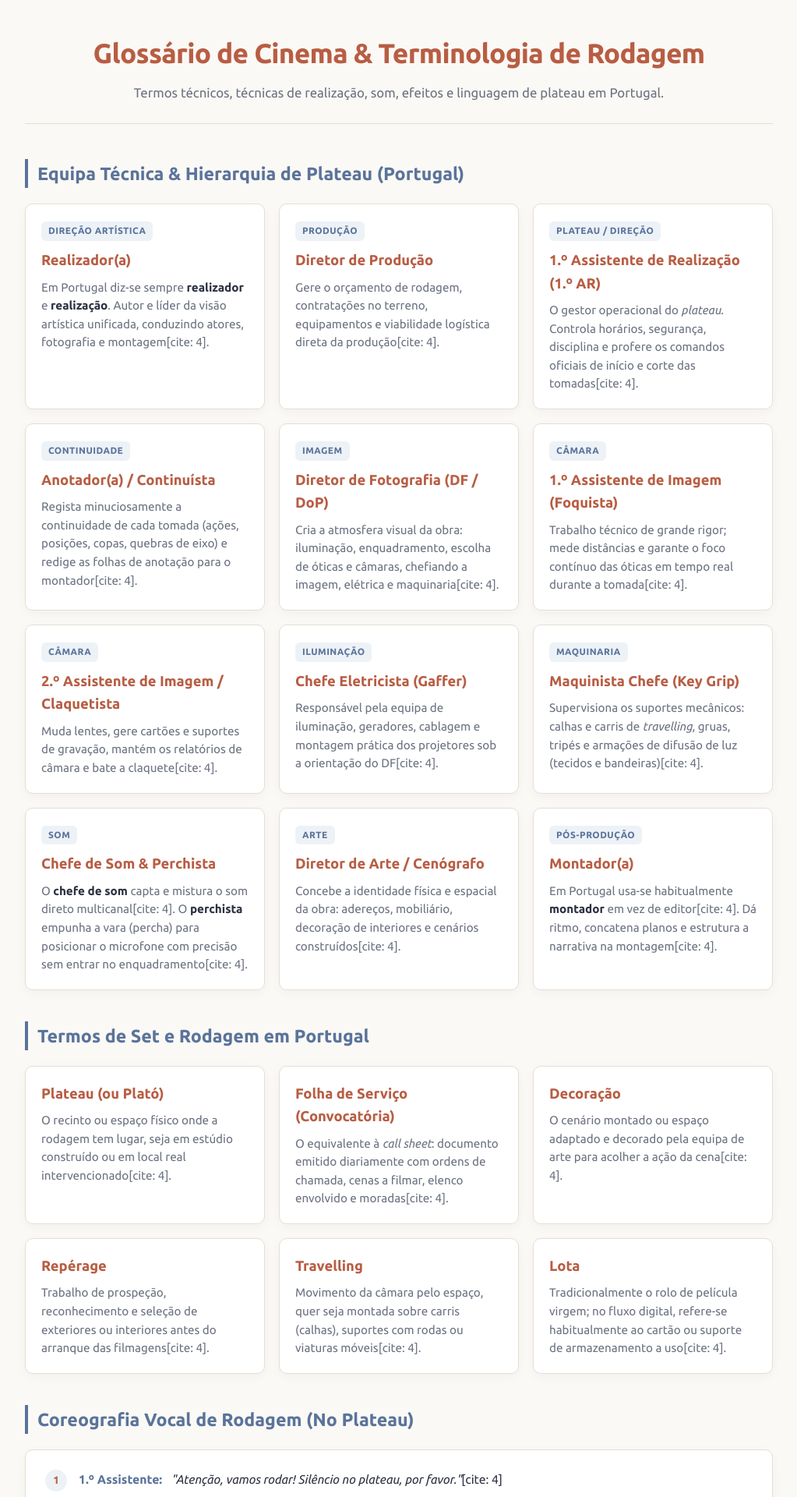
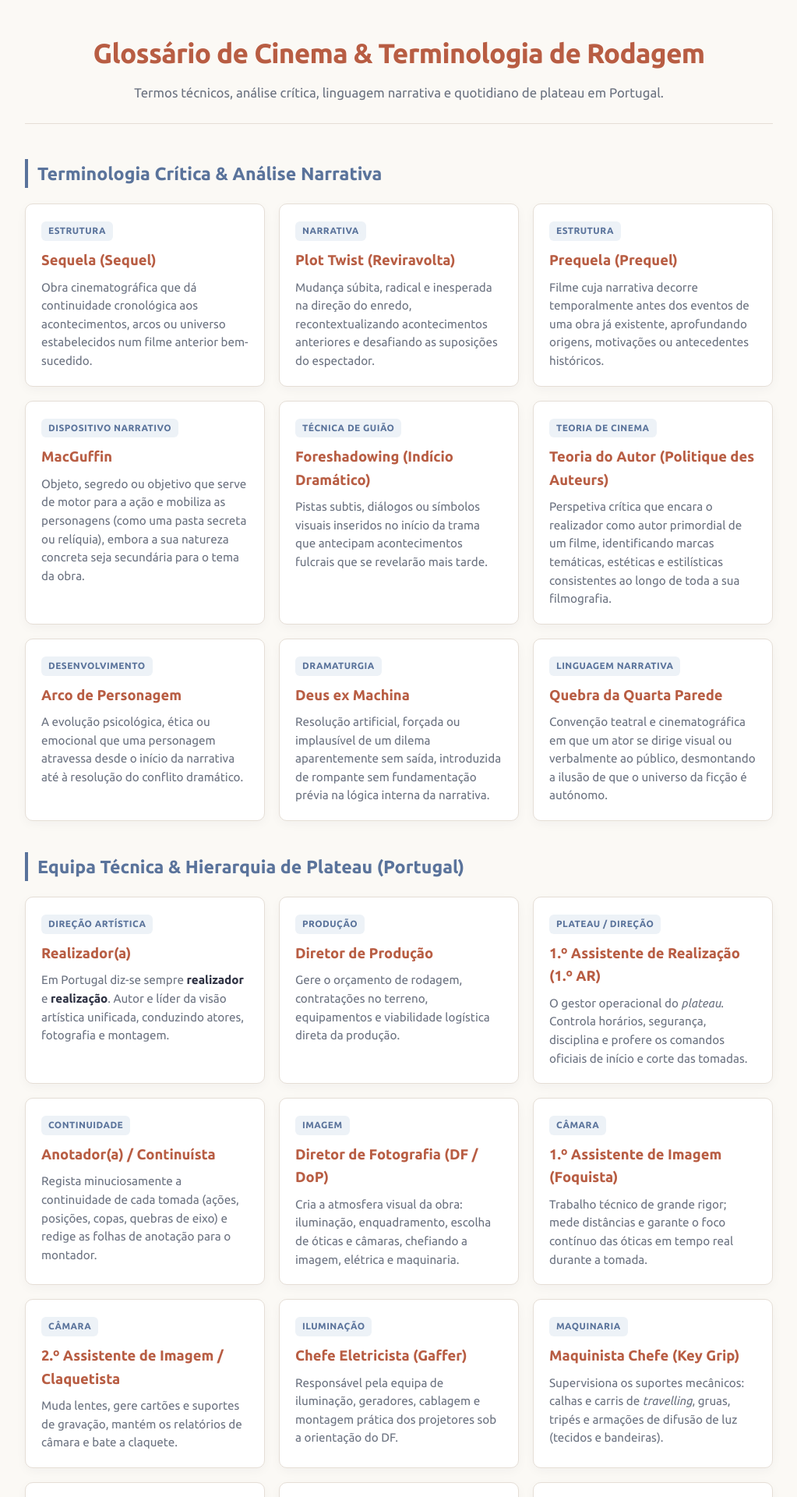
Before and after one commit to joaquim-capitao/aquele-filme, a Jekyll site: the page glossario.html, which Jekyll copies as it is, in a window 1280 px wide. Shown: the top 1920 px of the page at 78% size, without its empty margins (128-1151 px from the left). Built offline with Jekyll 4.4.1, drawn with Linux system fonts in a browser that asks for light colours; some of the changed text lies outside the part shown.

Commit message:
Update glossario.html

```diff
--- a/glossario.html
+++ b/glossario.html
@@ -191,6 +191,12 @@
       font-size: 0.88rem;
     }
 
+    .signature {
+      margin-top: 8px;
+      font-weight: 500;
+      color: var(--accent-warm);
+    }
+
     @media (max-width: 640px) {
       body {
         padding: 24px 14px;
@@ -208,8 +214,66 @@
   <div class="container">
     <header>
       <h1>Glossário de Cinema & Terminologia de Rodagem</h1>
-      <p>Termos técnicos, técnicas de realização, som, efeitos e linguagem de plateau em Portugal.</p>
+      <p>Termos técnicos, análise crítica, linguagem narrativa e quotidiano de plateau em Portugal.</p>
     </header>
+
+    <!-- CRÍTICA E ANÁLISE CINEMATOGRÁFICA -->
+    <h2 class="section-title">Terminologia Crítica & Análise Narrativa</h2>
+    <div class="grid">
+      <div class="card">
+        <span class="badge">Estrutura</span>
+        <h3>Sequela (Sequel)</h3>
+        <p>Obra cinematográfica que dá continuidade cronológica aos acontecimentos, arcos ou universo estabelecidos num filme anterior bem-sucedido.</p>
+      </div>
+
+      <div class="card">
+        <span class="badge">Narrativa</span>
+        <h3>Plot Twist (Reviravolta)</h3>
+        <p>Mudança súbita, radical e inesperada na direção do enredo, recontextualizando acontecimentos anteriores e desafiando as suposições do espectador.</p>
+      </div>
+
+      <div class="card">
+        <span class="badge">Estrutura</span>
+        <h3>Prequela (Prequel)</h3>
+        <p>Filme cuja narrativa decorre temporalmente antes dos eventos de uma obra já existente, aprofundando origens, motivações ou antecedentes históricos.</p>
+      </div>
+
+      <div class="card">
+        <span class="badge">Dispositivo Narrativo</span>
+        <h3>MacGuffin</h3>
+        <p>Objeto, segredo ou objetivo que serve de motor para a ação e mobiliza as personagens (como uma pasta secreta ou relíquia), embora a sua natureza concreta seja secundária para o tema da obra.</p>
+      </div>
+
+      <div class="card">
+        <span class="badge">Técnica de Guião</span>
+        <h3>Foreshadowing (Indício Dramático)</h3>
+        <p>Pistas subtis, diálogos ou símbolos visuais inseridos no início da trama que antecipam acontecimentos fulcrais que se revelarão mais tarde.</p>
+      </div>
+
+      <div class="card">
+        <span class="badge">Teoria de Cinema</span>
+        <h3>Teoria do Autor (Politique des Auteurs)</h3>
+        <p>Perspetiva crítica que encara o realizador como autor primordial de um filme, identificando marcas temáticas, estéticas e estilísticas consistentes ao longo de toda a sua filmografia.</p>
+      </div>
+
+      <div class="card">
+        <span class="badge">Desenvolvimento</span>
+        <h3>Arco de Personagem</h3>
+        <p>A evolução psicológica, ética ou emocional que uma personagem atravessa desde o início da narrativa até à resolução do conflito dramático.</p>
+      </div>
+
+      <div class="card">
+        <span class="badge">Dramaturgia</span>
+        <h3>Deus ex Machina</h3>
+        <p>Resolução artificial, forçada ou implausível de um dilema aparentemente sem saída, introduzida de rompante sem fundamentação prévia na lógica interna da narrativa.</p>
+      </div>
+
+      <div class="card">
+        <span class="badge">Linguagem Narrativa</span>
+        <h3>Quebra da Quarta Parede</h3>
+        <p>Convenção teatral e cinematográfica em que um ator se dirige visual ou verbalmente ao público, desmontando a ilusão de que o universo da ficção é autónomo.</p>
+      </div>
+    </div>
 
     <!-- CARGOS E HIERARQUIA EM PORTUGAL -->
     <h2 class="section-title">Equipa Técnica & Hierarquia de Plateau (Portugal)</h2>
@@ -217,73 +281,73 @@
       <div class="card">
         <span class="badge">Direção Artística</span>
         <h3>Realizador(a)</h3>
-        <p>Em Portugal diz-se sempre <strong>realizador</strong> e <strong>realização</strong>. Autor e líder da visão artística unificada, conduzindo atores, fotografia e montagem[cite: 4].</p>
+        <p>Em Portugal diz-se sempre <strong>realizador</strong> e <strong>realização</strong>. Autor e líder da visão artística unificada, conduzindo atores, fotografia e montagem.</p>
       </div>
 
       <div class="card">
         <span class="badge">Produção</span>
         <h3>Diretor de Produção</h3>
-        <p>Gere o orçamento de rodagem, contratações no terreno, equipamentos e viabilidade logística direta da produção[cite: 4].</p>
+        <p>Gere o orçamento de rodagem, contratações no terreno, equipamentos e viabilidade logística direta da produção.</p>
       </div>
 
       <div class="card">
         <span class="badge">Plateau / Direção</span>
         <h3>1.º Assistente de Realização (1.º AR)</h3>
-        <p>O gestor operacional do <em>plateau</em>. Controla horários, segurança, disciplina e profere os comandos oficiais de início e corte das tomadas[cite: 4].</p>
+        <p>O gestor operacional do <em>plateau</em>. Controla horários, segurança, disciplina e profere os comandos oficiais de início e corte das tomadas.</p>
       </div>
 
       <div class="card">
         <span class="badge">Continuidade</span>
         <h3>Anotador(a) / Continuísta</h3>
-        <p>Regista minuciosamente a continuidade de cada tomada (ações, posições, copas, quebras de eixo) e redige as folhas de anotação para o montador[cite: 4].</p>
+        <p>Regista minuciosamente a continuidade de cada tomada (ações, posições, copas, quebras de eixo) e redige as folhas de anotação para o montador.</p>
       </div>
 
       <div class="card">
         <span class="badge">Imagem</span>
         <h3>Diretor de Fotografia (DF / DoP)</h3>
-        <p>Cria a atmosfera visual da obra: iluminação, enquadramento, escolha de óticas e câmaras, chefiando a imagem, elétrica e maquinaria[cite: 4].</p>
+        <p>Cria a atmosfera visual da obra: iluminação, enquadramento, escolha de óticas e câmaras, chefiando a imagem, elétrica e maquinaria.</p>
       </div>
 
       <div class="card">
         <span class="badge">Câmara</span>
         <h3>1.º Assistente de Imagem (Foquista)</h3>
-        <p>Trabalho técnico de grande rigor; mede distâncias e garante o foco contínuo das óticas em tempo real durante a tomada[cite: 4].</p>
+        <p>Trabalho técnico de grande rigor; mede distâncias e garante o foco contínuo das óticas em tempo real durante a tomada.</p>
       </div>
 
       <div class="card">
         <span class="badge">Câmara</span>
         <h3>2.º Assistente de Imagem / Claquetista</h3>
-        <p>Muda lentes, gere cartões e suportes de gravação, mantém os relatórios de câmara e bate a claquete[cite: 4].</p>
+        <p>Muda lentes, gere cartões e suportes de gravação, mantém os relatórios de câmara e bate a claquete.</p>
       </div>
 
       <div class="card">
         <span class="badge">Iluminação</span>
         <h3>Chefe Eletricista (Gaffer)</h3>
-        <p>Responsável pela equipa de iluminação, geradores, cablagem e montagem prática dos projetores sob a orientação do DF[cite: 4].</p>
+        <p>Responsável pela equipa de iluminação, geradores, cablagem e montagem prática dos projetores sob a orientação do DF.</p>
       </div>
 
       <div class="card">
         <span class="badge">Maquinaria</span>
         <h3>Maquinista Chefe (Key Grip)</h3>
-        <p>Supervisiona os suportes mecânicos: calhas e carris de <em>travelling</em>, gruas, tripés e armações de difusão de luz (tecidos e bandeiras)[cite: 4].</p>
+        <p>Supervisiona os suportes mecânicos: calhas e carris de <em>travelling</em>, gruas, tripés e armações de difusão de luz (tecidos e bandeiras).</p>
       </div>
 
       <div class="card">
         <span class="badge">Som</span>
         <h3>Chefe de Som & Perchista</h3>
-        <p>O <strong>chefe de som</strong> capta e mistura o som direto multicanal[cite: 4]. O <strong>perchista</strong> empunha a vara (percha) para posicionar o microfone com precisão sem entrar no enquadramento[cite: 4].</p>
+        <p>O <strong>chefe de som</strong> capta e mistura o som direto multicanal. O <strong>perchista</strong> empunha a vara (percha) para posicionar o microfone com precisão sem entrar no enquadramento.</p>
       </div>
 
       <div class="card">
         <span class="badge">Arte</span>
         <h3>Diretor de Arte / Cenógrafo</h3>
-        <p>Concebe a identidade física e espacial da obra: adereços, mobiliário, decoração de interiores e cenários construídos[cite: 4].</p>
+        <p>Concebe a identidade física e espacial da obra: adereços, mobiliário, decoração de interiores e cenários construídos.</p>
       </div>
 
       <div class="card">
         <span class="badge">Pós-Produção</span>
         <h3>Montador(a)</h3>
-        <p>Em Portugal usa-se habitualmente <strong>montador</strong> em vez de editor[cite: 4]. Dá ritmo, concatena planos e estrutura a narrativa na montagem[cite: 4].</p>
+        <p>Em Portugal usa-se habitualmente <strong>montador</strong> em vez de editor. Dá ritmo, concatena planos e estrutura a narrativa na montagem.</p>
       </div>
     </div>
 
@@ -292,32 +356,32 @@
     <div class="grid">
       <div class="card">
         <h3>Plateau (ou Plató)</h3>
-        <p>O recinto ou espaço físico onde a rodagem tem lugar, seja em estúdio construído ou em local real intervencionado[cite: 4].</p>
+        <p>O recinto ou espaço físico onde a rodagem tem lugar, seja em estúdio construído ou em local real intervencionado.</p>
       </div>
 
       <div class="card">
         <h3>Folha de Serviço (Convocatória)</h3>
-        <p>O equivalente à <em>call sheet</em>: documento emitido diariamente com ordens de chamada, cenas a filmar, elenco envolvido e moradas[cite: 4].</p>
+        <p>O equivalente à <em>call sheet</em>: documento emitido diariamente com ordens de chamada, cenas a filmar, elenco envolvido e moradas.</p>
       </div>
 
       <div class="card">
         <h3>Decoração</h3>
-        <p>O cenário montado ou espaço adaptado e decorado pela equipa de arte para acolher a ação da cena[cite: 4].</p>
+        <p>O cenário montado ou espaço adaptado e decorado pela equipa de arte para acolher a ação da cena.</p>
       </div>
 
       <div class="card">
         <h3>Repérage</h3>
-        <p>Trabalho de prospeção, reconhecimento e seleção de exteriores ou interiores antes do arranque das filmagens[cite: 4].</p>
+        <p>Trabalho de prospeção, reconhecimento e seleção de exteriores ou interiores antes do arranque das filmagens.</p>
       </div>
 
       <div class="card">
         <h3>Travelling</h3>
-        <p>Movimento da câmara pelo espaço, quer seja montada sobre carris (calhas), suportes com rodas ou viaturas móveis[cite: 4].</p>
+        <p>Movimento da câmara pelo espaço, quer seja montada sobre carris (calhas), suportes com rodas ou viaturas móveis.</p>
       </div>
 
       <div class="card">
         <h3>Lota</h3>
-        <p>Tradicionalmente o rolo de película virgem; no fluxo digital, refere-se habitualmente ao cartão ou suporte de armazenamento a uso[cite: 4].</p>
+        <p>Tradicionalmente o rolo de película virgem; no fluxo digital, refere-se habitualmente ao cartão ou suporte de armazenamento a uso.</p>
       </div>
     </div>
 
@@ -326,35 +390,35 @@
     <div class="timeline">
       <div class="timeline-step">
         <span class="step-num">1</span>
-        <div class="step-content"><span class="speaker">1.º Assistente:</span> <span class="quote">"Atenção, vamos rodar! Silêncio no plateau, por favor."</span>[cite: 4]</div>
+        <div class="step-content"><span class="speaker">1.º Assistente:</span> <span class="quote">"Atenção, vamos rodar! Silêncio no plateau, por favor."</span></div>
       </div>
       <div class="timeline-step">
         <span class="step-num">2</span>
-        <div class="step-content"><span class="speaker">1.º Assistente:</span> <span class="quote">"Roda o som!"</span>[cite: 4]</div>
+        <div class="step-content"><span class="speaker">1.º Assistente:</span> <span class="quote">"Roda o som!"</span></div>
       </div>
       <div class="timeline-step">
         <span class="step-num">3</span>
-        <div class="step-content"><span class="speaker">Chefe de Som:</span> <span class="quote">"O som vai!"</span> <em>(ou "Som a gravar!")</em>[cite: 4]</div>
+        <div class="step-content"><span class="speaker">Chefe de Som:</span> <span class="quote">"O som vai!"</span> <em>(ou "Som a gravar!")</em></div>
       </div>
       <div class="timeline-step">
         <span class="step-num">4</span>
-        <div class="step-content"><span class="speaker">1.º Assistente:</span> <span class="quote">"Roda a câmara!"</span>[cite: 4]</div>
+        <div class="step-content"><span class="speaker">1.º Assistente:</span> <span class="quote">"Roda a câmara!"</span></div>
       </div>
       <div class="timeline-step">
         <span class="step-num">5</span>
-        <div class="step-content"><span class="speaker">Assistente de Imagem / Operador:</span> <span class="quote">"Rola!"</span> <em>(ou "Quadro!")</em>[cite: 4]</div>
+        <div class="step-content"><span class="speaker">Assistente de Imagem / Operador:</span> <span class="quote">"Rola!"</span> <em>(ou "Quadro!")</em></div>
       </div>
       <div class="timeline-step">
         <span class="step-num">6</span>
-        <div class="step-content"><span class="speaker">2.º Assistente / Claquetista:</span> <span class="quote">"Plano 14, take 1"</span> <em>— bate a claquete</em>[cite: 4]</div>
+        <div class="step-content"><span class="speaker">2.º Assistente / Claquetista:</span> <span class="quote">"Plano 14, take 1"</span> <em>— bate a claquete</em></div>
       </div>
       <div class="timeline-step">
         <span class="step-num">7</span>
-        <div class="step-content"><span class="speaker">Realizador:</span> <span class="quote">"Ação!"</span>[cite: 4]</div>
+        <div class="step-content"><span class="speaker">Realizador:</span> <span class="quote">"Ação!"</span></div>
       </div>
       <div class="timeline-step">
         <span class="step-num">8</span>
-        <div class="step-content"><span class="speaker">Realizador:</span> <span class="quote">"Corta!"</span>[cite: 4]</div>
+        <div class="step-content"><span class="speaker">Realizador:</span> <span class="quote">"Corta!"</span></div>
       </div>
     </div>
 
@@ -363,42 +427,42 @@
     <div class="grid">
       <div class="card">
         <h3>Plano Geral</h3>
-        <p>Visão ampla e aberta do espaço ou paisagem, situando os intervenientes geograficamente[cite: 4].</p>
+        <p>Visão ampla e aberta do espaço ou paisagem, situando os intervenientes geograficamente.</p>
       </div>
 
       <div class="card">
         <h3>Plano Americano</h3>
-        <p>Corta os intervenientes pela altura dos joelhos (típico do faroeste para manter o coldre e a pistola no enquadramento)[cite: 4].</p>
+        <p>Corta os intervenientes pela altura dos joelhos (típico do faroeste para manter o coldre e a pistola no enquadramento).</p>
       </div>
 
       <div class="card">
         <h3>Plano Médio</h3>
-        <p>Enquadra a personagem a partir da cintura, equilibrando a postura física com o espaço circundante[cite: 4].</p>
+        <p>Enquadra a personagem a partir da cintura, equilibrando a postura física com o espaço circundante.</p>
       </div>
 
       <div class="card">
         <h3>Primeiro Plano (Close-up)</h3>
-        <p>Focado no rosto (do peito/ombros para cima), captando subtilezas expressivas e carga dramática[cite: 4].</p>
+        <p>Focado no rosto (do peito/ombros para cima), captando subtilezas expressivas e carga dramática.</p>
       </div>
 
       <div class="card">
         <h3>Plano Detalhe</h3>
-        <p>Isola um objeto ou elemento pontual (os olhos, uma carta, as horas num relógio)[cite: 4].</p>
+        <p>Isola um objeto ou elemento pontual (os olhos, uma carta, as horas num relógio).</p>
       </div>
 
       <div class="card">
         <h3>Plano-Sequência</h3>
-        <p>Tomada contínua de longa duração, sem cortes, onde toda a cena se desenrola fluidamente[cite: 4].</p>
+        <p>Tomada contínua de longa duração, sem cortes, onde toda a cena se desenrola fluidamente.</p>
       </div>
 
       <div class="card">
         <h3>Plano Holandês (Dutch Angle)</h3>
-        <p>Câmara intencionalmente inclinada no seu eixo horizontal para suscitar desassossego, desequilíbrio ou estranheza[cite: 4].</p>
+        <p>Câmara intencionalmente inclinada no seu eixo horizontal para suscitar desassossego, desequilíbrio ou estranheza.</p>
       </div>
 
       <div class="card">
         <h3>Campo / Contra-Campo</h3>
-        <p>Alternância entre o ponto de vista de um interveniente e o interlocutor situado à sua frente num diálogo[cite: 4].</p>
+        <p>Alternância entre o ponto de vista de um interveniente e o interlocutor situado à sua frente num diálogo.</p>
       </div>
     </div>
 
@@ -478,7 +542,7 @@
       <div class="card">
         <span class="badge">Ficção Sonora</span>
         <h3>Diegese (Diegético vs. Não-Diegético)</h3>
-        <p>Sons <em>diegéticos</em> pertencem ao mundo percetível pelas personagens (ex.: um rádio a tocar na sala)[cite: 4]; sons <em>não-diegéticos</em> pertencem exclusivamente à experiência do espectador (ex.: narração <em>off</em> ou música orquestral de apoio)[cite: 4].</p>
+        <p>Sons <em>diegéticos</em> pertencem ao mundo percetível pelas personagens (ex.: um rádio a tocar na sala); sons <em>não-diegéticos</em> pertencem exclusivamente à experiência do espectador (ex.: narração <em>off</em> ou música orquestral de apoio).</p>
       </div>
     </div>
 
@@ -527,42 +591,43 @@
     <div class="grid">
       <div class="card">
         <h3>Panorâmica (Pan) & Tilt</h3>
-        <p>A rotação da câmara no seu próprio eixo estacionário: horizontal (<strong>panorâmica</strong>) ou vertical (<strong>tilt</strong>)[cite: 4].</p>
+        <p>A rotação da câmara no seu próprio eixo estacionário: horizontal (<strong>panorâmica</strong>) ou vertical (<strong>tilt</strong>).</p>
       </div>
 
       <div class="card">
         <h3>Dolly Zoom (Efeito Vertigo)</h3>
-        <p>Combina a aproximação física da câmara com o recuo ótico do zoom (ou vice-versa), distorcendo a perspetiva de fundo[cite: 4].</p>
+        <p>Combina a aproximação física da câmara com o recuo ótico do zoom (ou vice-versa), distorcendo a perspetiva de fundo.</p>
       </div>
 
       <div class="card">
         <h3>Mise-en-scène</h3>
-        <p>Organização expressiva de tudo o que está visível em cena: luz, atores, adereços, movimentos e composição[cite: 4].</p>
+        <p>Organização expressiva de tudo o que está visível em cena: luz, atores, adereços, movimentos e composição.</p>
       </div>
 
       <div class="card">
         <h3>Regra dos 180 Graus</h3>
-        <p>Eixo imaginário traçado entre duas figuras que a câmara não deve cruzar para não inverter a direção dos olhares do espectador[cite: 4].</p>
+        <p>Eixo imaginário traçado entre duas figuras que a câmara não deve cruzar para não inverter a direção dos olhares do espectador.</p>
       </div>
 
       <div class="card">
         <h3>Montagem Paralela (Cross-Cutting)</h3>
-        <p>Alternância ritmada entre duas ou mais ações simultâneas em locais distintos, comum na criação de tensão dramática[cite: 4].</p>
+        <p>Alternância ritmada entre duas ou mais ações simultâneas em locais distintos, comum na criação de tensão dramática.</p>
       </div>
 
       <div class="card">
         <h3>Jump Cut</h3>
-        <p>Corte abrupto no mesmo enquadramento temporal ou ligeiramente diferente, quebrando deliberadamente a continuidade contínua[cite: 4].</p>
+        <p>Corte abrupto no mesmo enquadramento temporal ou ligeiramente diferente, quebrando deliberadamente a continuidade contínua.</p>
       </div>
 
       <div class="card">
         <h3>Foley</h3>
-        <p>Recriação e gravação de ruídos e efeitos sonoros orgânicos em estúdio de pós-produção (passos, tecidos, portas rangentes)[cite: 4].</p>
+        <p>Recriação e gravação de ruídos e efeitos sonoros orgânicos em estúdio de pós-produção (passos, tecidos, portas rangentes).</p>
       </div>
     </div>
 
     <footer>
-      <p>Glossário compilado para consulta técnica rápida de cinema e audiovisuais &bull; Terminologia em Português Europeu[cite: 4]</p>
+      <p>Glossário compilado para consulta técnica rápida de cinema e audiovisuais &bull; Terminologia em Português Europeu</p>
+      <p class="signature">Joaquim Capitão</p>
     </footer>
   </div>
 </body>
```
